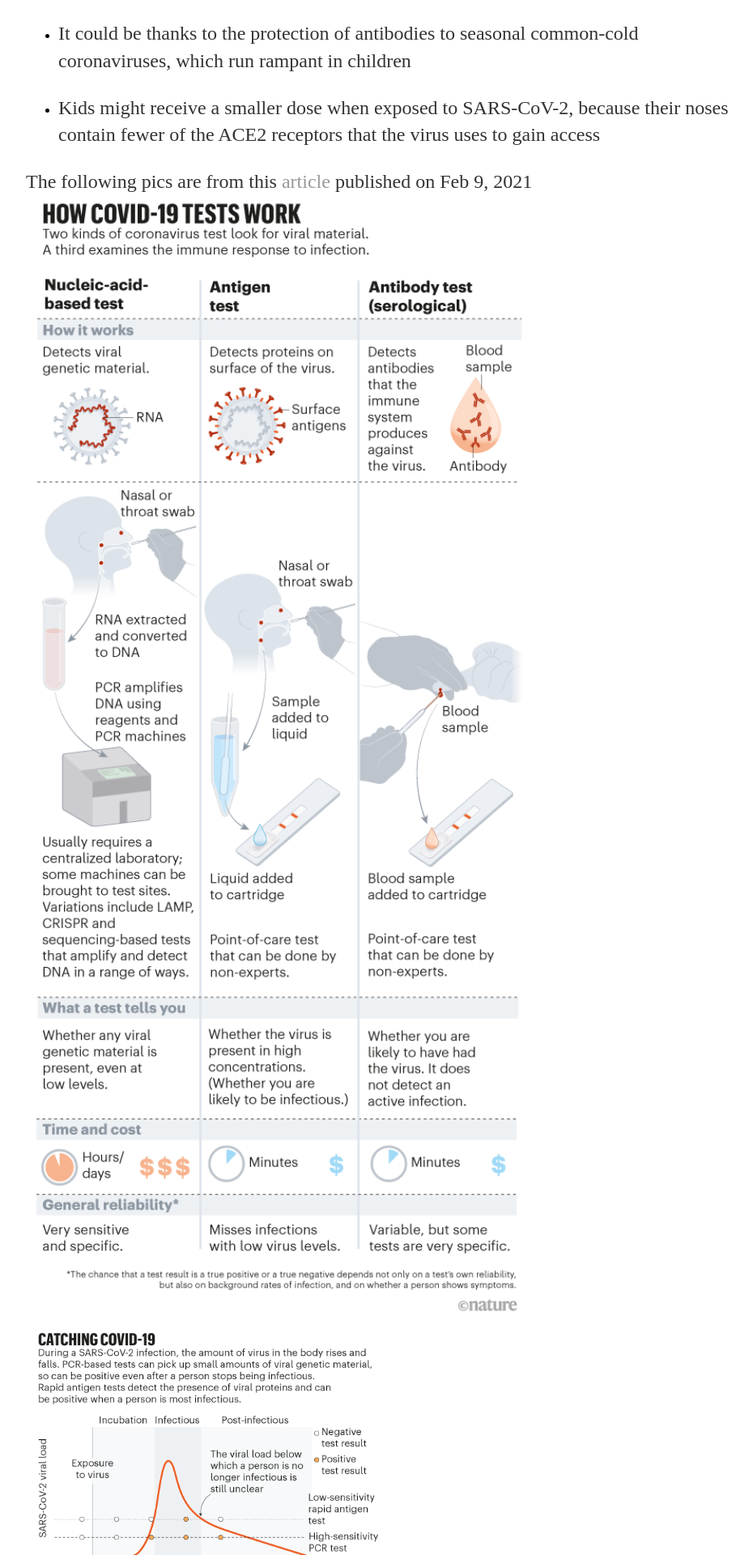
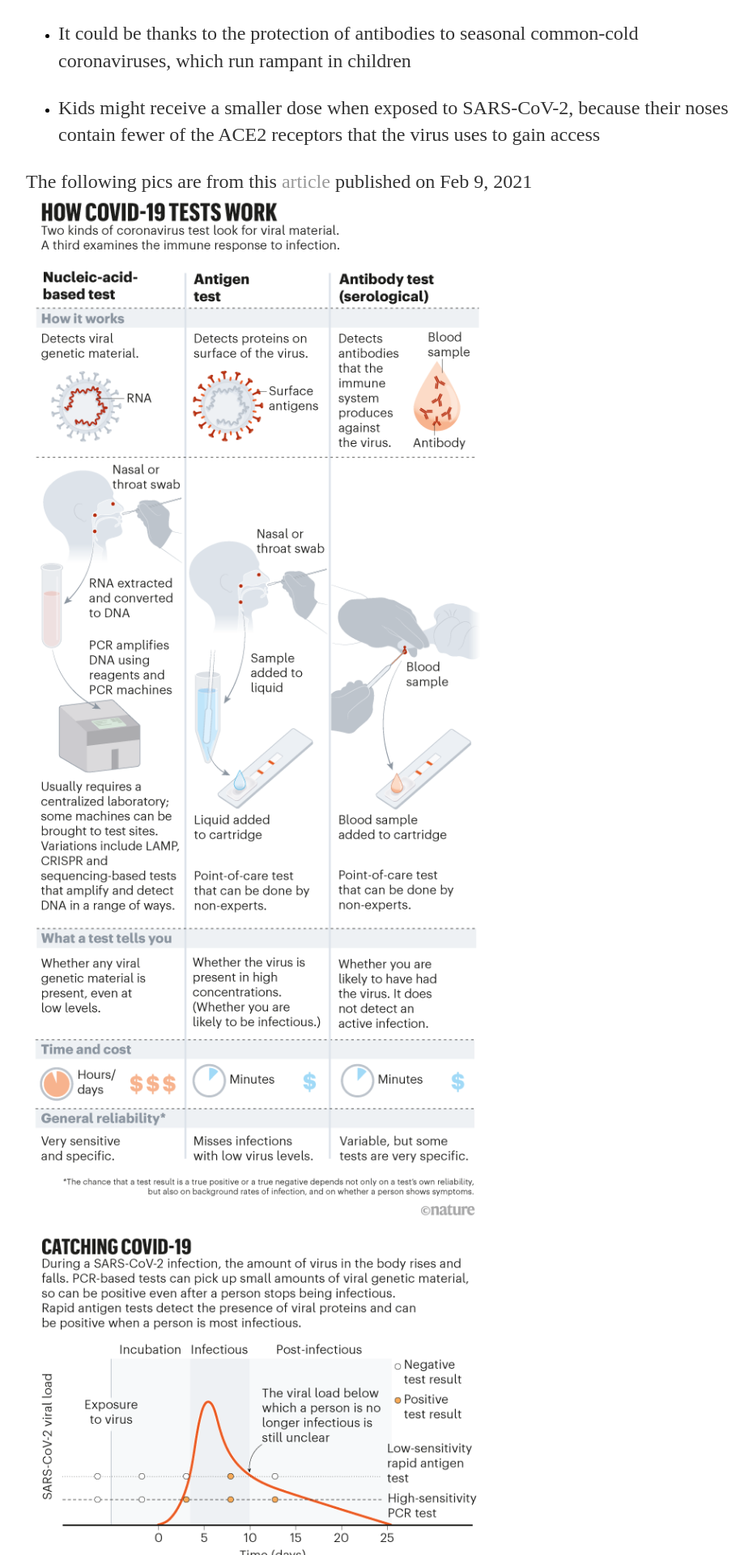
Before and after one commit to raghavchhetri/raghavchhetri.github.io, a Jekyll site: the page built from _posts/2020-11-17-immune-system-cheat-sheet.md, in a window 1280 px wide. Shown: the part 2226-4146 px from the top of the page at 81% size, without its empty margins (160-1090 px from the left). Built offline with Jekyll 4.4.1, drawn with Linux system fonts in a browser that asks for light colours; comment, search, counter and statistics services are not loaded.

Commit message:
Update 2020-11-17-immune-system-cheat-sheet.md

```diff
--- a/_posts/2020-11-17-immune-system-cheat-sheet.md
+++ b/_posts/2020-11-17-immune-system-cheat-sheet.md
@@ -57,5 +57,5 @@
 * Kids might receive a smaller dose when exposed to SARS-CoV-2, because their noses contain fewer of the ACE2 receptors that the virus uses to gain access
 
 The following pics are from this [article](https://www.nature.com/articles/d41586-021-00332-4?utm_source=Nature+Briefing&utm_campaign=0da5e44231-briefing-dy-20210209&utm_medium=email&utm_term=0_c9dfd39373-0da5e44231-44050045) published on Feb 9, 2021
-<img src="/pics/covid-tests.png" alt="Covid tests" style="height:70%; width:70%; object-fit:contain" class="inline"/>
-<img src="/pics/covid-viral-load.png" alt="Covid viral load" style="height:50%; width:50%; object-fit:contain" class="inline"/>
+<img src="/pics/covid-tests.png" alt="Covid tests" style="height:64%; width:64%; object-fit:contain" class="inline"/>
+<img src="/pics/covid-viral-load.png" alt="Covid viral load" style="height:64%; width:64%; object-fit:contain" class="inline"/>
```
